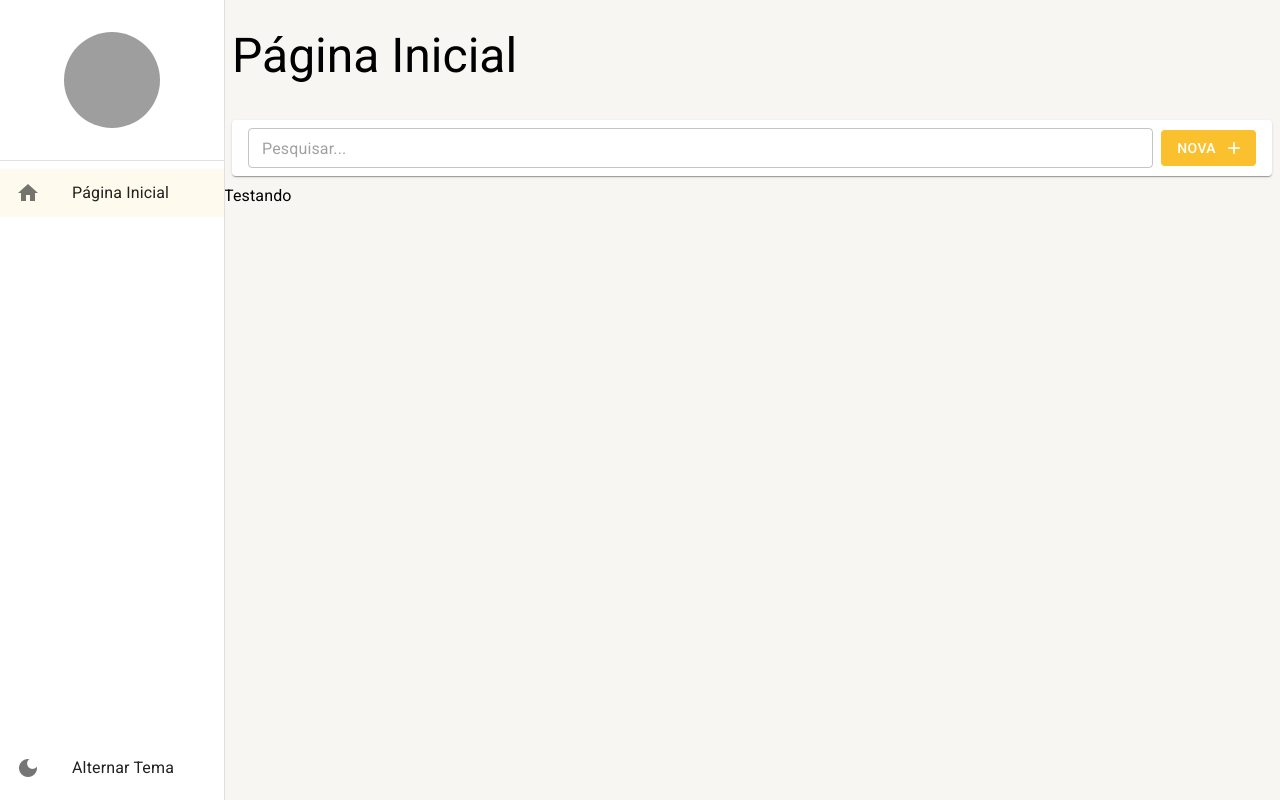
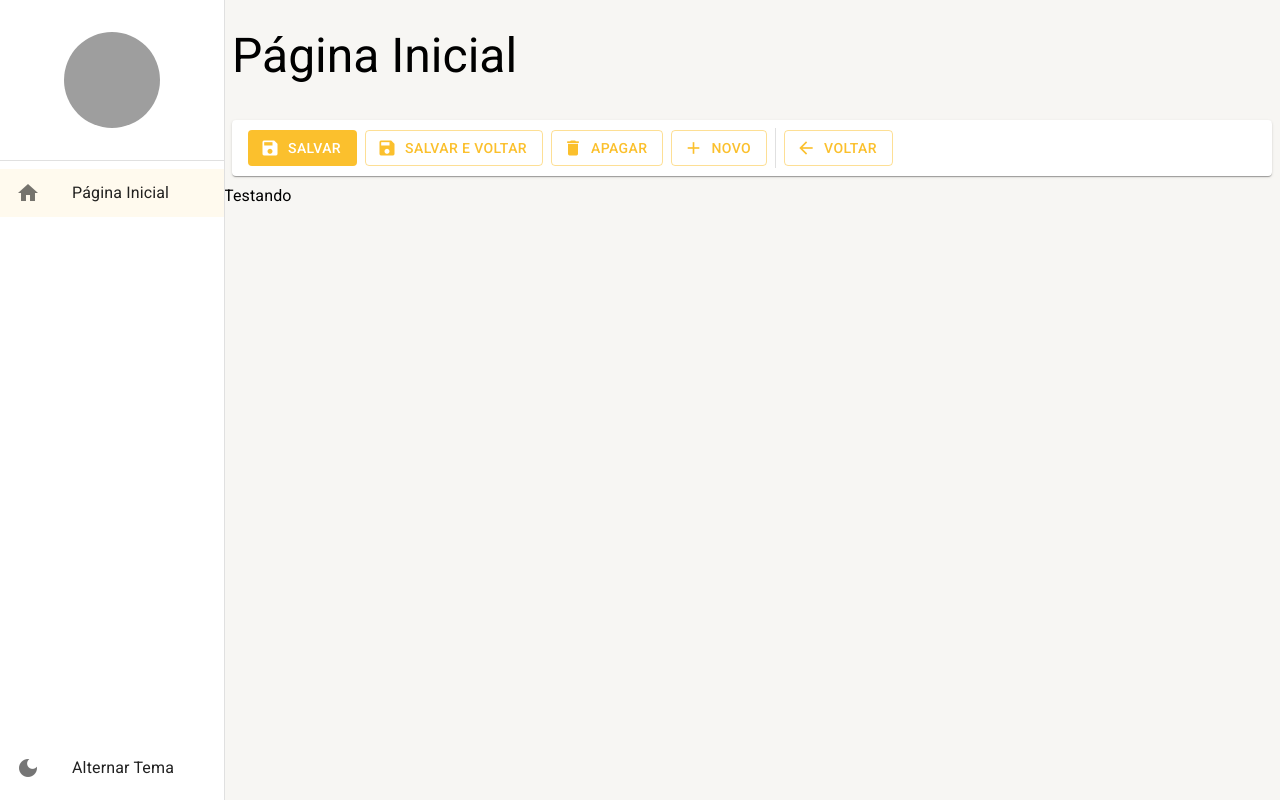
Before and after one commit to vitorserigati/react-materialui-typescript, a React (Vite) app: page /home in a window 1280 px wide. Built offline with nearby package versions, Linux system fonts and the light colour scheme; grey boxes are pictures that could not be loaded.

Commit message:
feat: Criado detailtoolbox e adicionado skeleton

```diff
--- a/src/pages/dashboard/Dashboard.tsx
+++ b/src/pages/dashboard/Dashboard.tsx
@@ -1,4 +1,4 @@
-import { ListingToolBox } from '../../shared/components';
+import { DetailToolBox} from '../../shared/components';
 import { BasePageLayout } from '../../shared/layouts';
 
 
@@ -7,12 +7,13 @@ export const Dashboard = () => {
   return (
     <BasePageLayout titulo='Página Inicial'
       barraDeFerramentas={(
-        <ListingToolBox
-          showSearchInput
-          newButtonText='Nova'
+        <DetailToolBox
+          showBackSaveButton
         />
+
       )}
     >
+
       Testando
     </BasePageLayout>
   );
--- /dev/null
+++ b/src/shared/components/detailtoolbox/DetailToolBox.tsx
@@ -0,0 +1,118 @@
+import { Button, Icon, Paper, useTheme, Box, Divider, Skeleton } from '@mui/material';
+
+interface IDetailToolBoxProps{
+  textNewButton?: string;
+  showNewButton?: boolean;
+  showBackButton?: boolean;
+  showDeleteButton?: boolean;
+  showBackSaveButton?: boolean;
+  showSaveButton?: boolean;
+
+  showNewButtonLoading?: boolean;
+  showBackButtonLoading?: boolean;
+  showDeleteButtonLoading?: boolean;
+  showBackSaveButtonLoading?: boolean;
+  showSaveButtonLoading?: boolean;
+
+  onClickNewButton?: () => void;
+  onClickBackButton?: () => void;
+  onClickDeleteButton?: () => void;
+  onClickBackSaveButton?: () => void;
+  onClickSaveButton?: () => void;
+}
+
+export const DetailToolBox: React.FC<IDetailToolBoxProps> = ({
+  textNewButton= 'Novo',
+  showBackButton = true,
+  showDeleteButton = true,
+  showSaveButton = true,
+  showBackSaveButton = false,
+  showNewButton = true,
+
+  onClickNewButton,
+  onClickBackButton,
+  onClickDeleteButton,
+  onClickBackSaveButton,
+  onClickSaveButton,
+
+  showNewButtonLoading = false,
+  showBackButtonLoading = false,
+  showDeleteButtonLoading = false,
+  showBackSaveButtonLoading = false,
+  showSaveButtonLoading = false
+}) => {
+  const theme = useTheme();
+
+  return(
+    <Box
+      height={theme.spacing(5)}
+      marginX={1}
+      padding={1}
+      paddingX={2}
+      display='flex'
+      gap={1}
+      alignItems='center'
+      component={Paper}
+    >
+
+      {(showSaveButton && !showSaveButtonLoading) &&(<Button
+        variant='contained'
+        color='primary'
+        disableElevation
+        onClick={onClickSaveButton}
+        startIcon={<Icon>save</Icon>}
+      >
+        Salvar</Button>)}
+
+      { showSaveButtonLoading && (<Skeleton width={109} height={60}/>)}
+
+      {(showBackSaveButton && !showBackSaveButtonLoading) && (<Button
+        variant='outlined'
+        color='primary'
+        disableElevation
+        onClick={onClickBackSaveButton}
+        startIcon={<Icon>save</Icon>}
+      >
+        Salvar e Voltar </Button>)}
+
+      { showBackSaveButtonLoading && (<Skeleton width={179} height={60}/>)}
+
+      {(showDeleteButton && !showDeleteButtonLoading) && (<Button
+        variant='outlined'
+        color='primary'
+        disableElevation
+        onClick={onClickDeleteButton}
+        startIcon={<Icon>delete</Icon>}
+      >
+        Apagar </Button>)}
+
+      { showDeleteButtonLoading && (<Skeleton width={112} height={60}/>)}
+
+      {(showNewButton && !showNewButtonLoading) && (<Button
+        variant='outlined'
+        color='primary'
+        disableElevation
+        onClick={onClickNewButton}
+        startIcon={<Icon>add</Icon>}
+      >
+        {textNewButton} </Button>)}
+
+      {showNewButtonLoading && (<Skeleton width={97} height={60}/>)}
+
+
+      <Divider variant='middle' orientation='vertical'/>
+
+      {(showBackButton && !showBackButtonLoading) && (<Button
+        variant='outlined'
+        color='primary'
+        disableElevation
+        onClick={onClickBackButton}
+        startIcon={<Icon>arrow_back</Icon>}
+      >
+        Voltar </Button>)}
+
+      { showBackButtonLoading && (<Skeleton width={111} height={60}/>)}
+
+    </Box>
+  );
+};
--- a/src/shared/components/index.ts
+++ b/src/shared/components/index.ts
@@ -1,2 +1,3 @@
 export * from './menu-lateral/MenuLateral';
 export * from './listingtoolbox/ListingToolBox';
+export * from './detailtoolbox/DetailToolBox';
```
